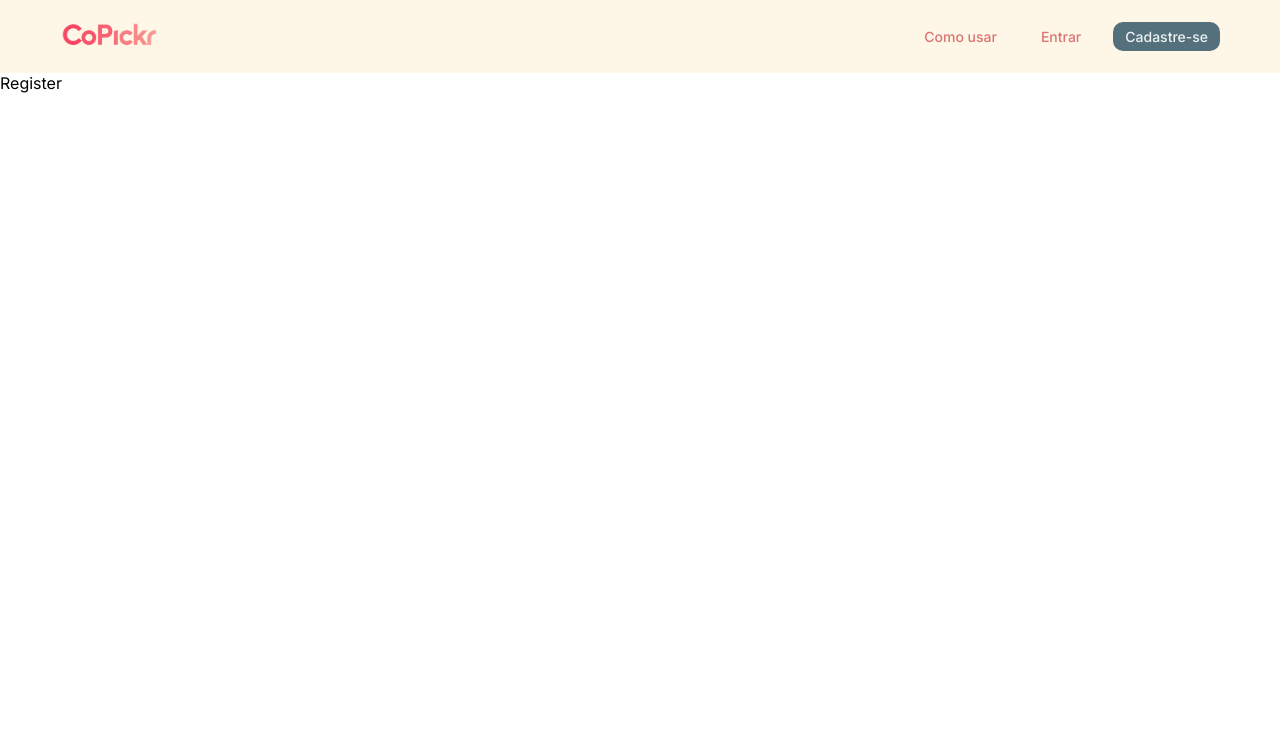
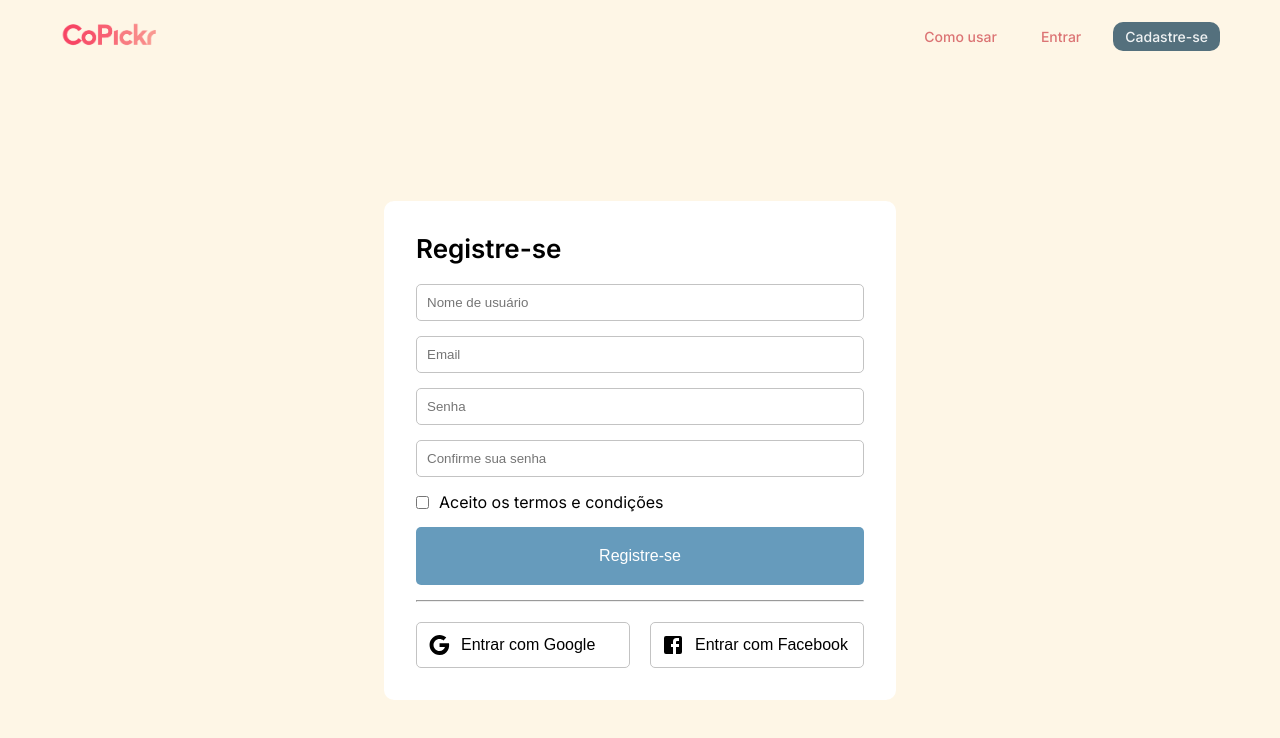
Before and after one commit to Thiagofrf/copickr-v2, a React (Vite) app: page /register in a window 1280 px wide. Shown: the top 738 px of the page. Built offline with nearby package versions, Linux system fonts and the light colour scheme.

Commit message:
feature: create desktop register page

```diff
--- a/src/components/Footer/Footer.scss
+++ b/src/components/Footer/Footer.scss
@@ -1,6 +1,6 @@
 footer {
     background: #fdf0d596;
-    padding: 20px 60px;
+    padding: 20px 60px 0;
 
     .footer-row1 {
         display: flex;
@@ -34,4 +34,8 @@ footer {
             gap: 6px;
         }
     }
+
+    .footer-row2 {
+        padding: 10px 0;
+    }
 }
--- a/src/components/Footer/Footer.tsx
+++ b/src/components/Footer/Footer.tsx
@@ -17,7 +17,7 @@ const Footer = () => {
                 </div>
             </div>
             <hr />
-            <div className='footer-row1'>
+            <div className='footer-row2'>
                 <p>©2024 Feito por Thiago Fontanella</p>
             </div>
         </footer>
--- /dev/null
+++ b/src/pages/Register/Register.scss
@@ -0,0 +1,97 @@
+.register {
+    background: #fdf0d596;
+    height: 100vh;
+    padding-top: 10%;
+
+    &__container {
+        width: 40%;
+        margin: 0 auto;
+        background: #fff;
+        padding: 2rem;
+        border-radius: 10px;
+    }
+
+    &__form {
+
+        fieldset {
+            border: none;
+        }
+
+        legend {
+            width: 0;
+            height: 0;
+            opacity: 0;
+        }
+
+        &--title {
+            margin-bottom: 20px;
+            font-size: 26px;
+            font-weight: 600;
+        }
+
+        input {
+            width: 100%;
+            padding: 10px;
+            margin-bottom: 15px;
+            border: 1px solid #c3c3c3;
+            border-radius: 5px;
+        }
+    }
+
+    &__checkbox {
+        display: flex;
+        align-items: center;
+        gap: 10px;
+        margin-bottom: 15px;
+
+        input {
+            padding: 0;
+            width: inherit;
+            margin-bottom: 0;
+        }
+    }
+
+    &__submit {
+        background: #669BBC;
+        width: 100%;
+        padding: 20px 0;
+        border: none;
+        border-radius: 5px;
+        margin-bottom: 15px;
+        font-size: 16px;
+        color: #fff;
+        transition: .2s ease-in-out;
+
+        &:hover {
+            background: #003049;
+            cursor: pointer;
+        }
+    }
+
+    hr {
+        margin-bottom: 20px;
+    }
+
+    &__social-media {
+        display: flex;
+        gap: 20px;
+
+        &--google, &--facebook {
+            display: flex;
+            align-items: center;
+            gap: 10px;
+            padding: 10px;
+            width: 50%;
+            background: transparent;
+            border: 1px solid #c3c3c3;
+            border-radius: 5px;
+            font-size: 16px;
+            transition: .2s ease-in-out;
+
+            &:hover {
+                background: #c3c3c3;
+                cursor: pointer;
+            }
+        }
+    }
+}
--- a/src/pages/Register/Register.tsx
+++ b/src/pages/Register/Register.tsx
@@ -1,9 +1,93 @@
-// import './Register.scss'
+import './Register.scss'
+import FacebookIcon from '@mui/icons-material/Facebook';
+import GoogleIcon from '@mui/icons-material/Google';
 
 const Register = () => {
     return (
-        <div>
-            Register
+        <div className="register">
+            <div className="register__container">
+                <form className="register__form">
+                    <p className='register__form--title'>Registre-se</p>
+                    <fieldset>
+                        <legend>
+                            Nome de usuário
+                        </legend>
+                        <label htmlFor="register_username">
+                            <input
+                                type="text"
+                                name="register_username"
+                                id="register_username"
+                                placeholder='Nome de usuário'
+                            />
+                        </label>
+                    </fieldset>
+                    <fieldset>
+                        <legend>
+                            Email
+                        </legend>
+                        <label htmlFor="register_email">
+                            <input
+                                type="email"
+                                name="register_email"
+                                id="register_email"
+                                placeholder='Email'
+                            />
+                        </label>
+                    </fieldset>
+                    <fieldset>
+                        <legend>
+                            Senha
+                        </legend>
+                        <label htmlFor="register_password">
+                            <input
+                                type="password"
+                                name="register_password"
+                                id="register_password"
+                                placeholder='Senha'
+                            />
+                        </label>
+                    </fieldset>
+                    <fieldset>
+                        <legend>
+                            Confirme sua senha
+                        </legend>
+                        <label htmlFor="register_password_confirmation">
+                            <input
+                                type="password"
+                                name="register_password_confirmation"
+                                id="register_password_confirmation"
+                                placeholder='Confirme sua senha'
+                            />
+                        </label>
+                    </fieldset>
+                    <fieldset>
+                        <legend>Termos e condições</legend>
+                        <label htmlFor="terms_and_conditions" className='register__checkbox'>
+                            <input
+                                type="checkbox"
+                                name="terms_and_conditions"
+                                id="terms_and_conditions"
+                            />
+                            Aceito os termos e condições
+                        </label>
+                    </fieldset>
+                    <button
+                        type="submit"
+                        className='register__submit'
+                    >
+                        Registre-se
+                    </button>
+                </form>
+                <hr />
+                <div className='register__social-media'>
+                    <button className='register__social-media--google'>
+                        <GoogleIcon /> Entrar com Google
+                    </button>
+                    <button className='register__social-media--facebook'>
+                        <FacebookIcon /> Entrar com Facebook
+                    </button>
+                </div>
+            </div>
         </div>
     )
 }
```
